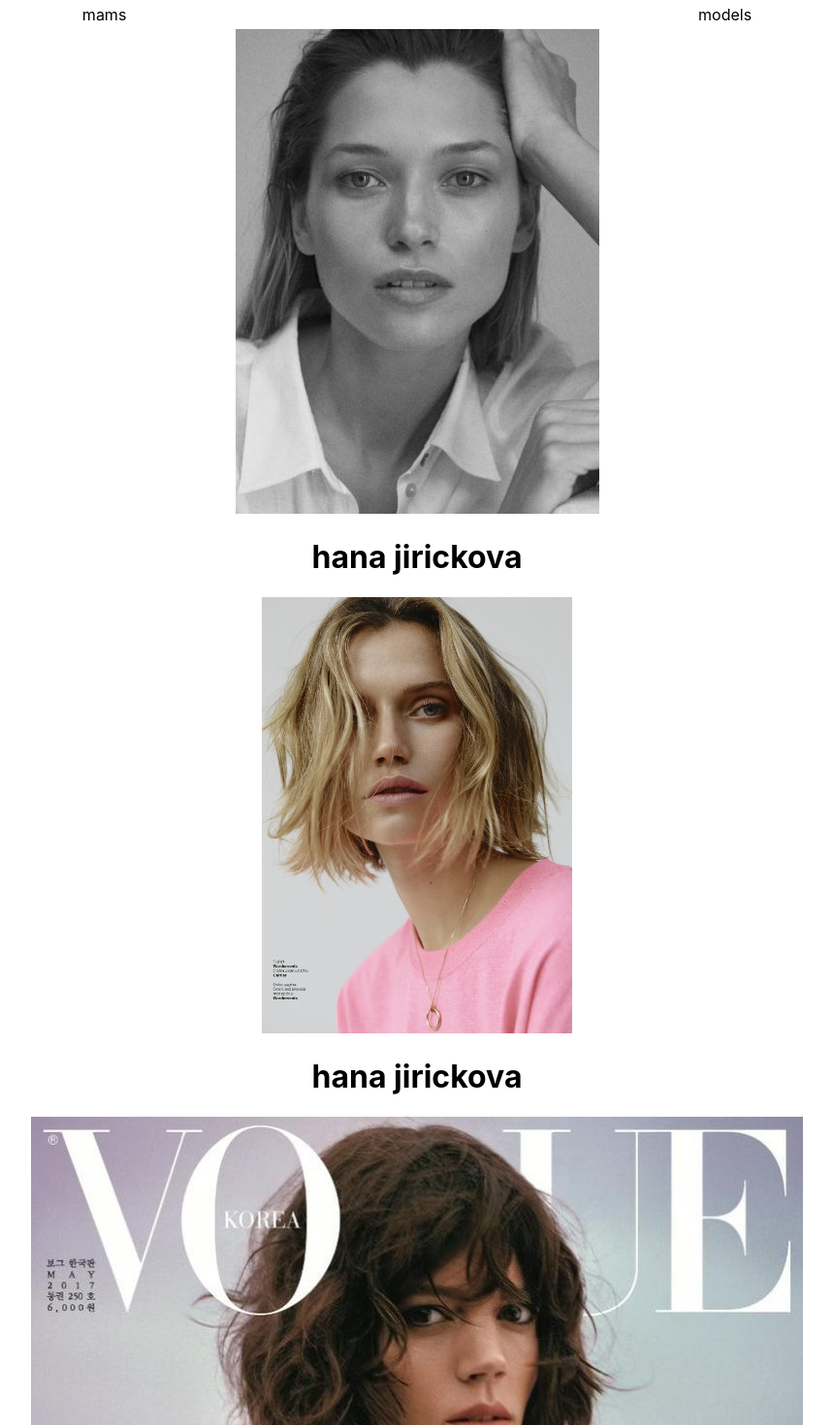
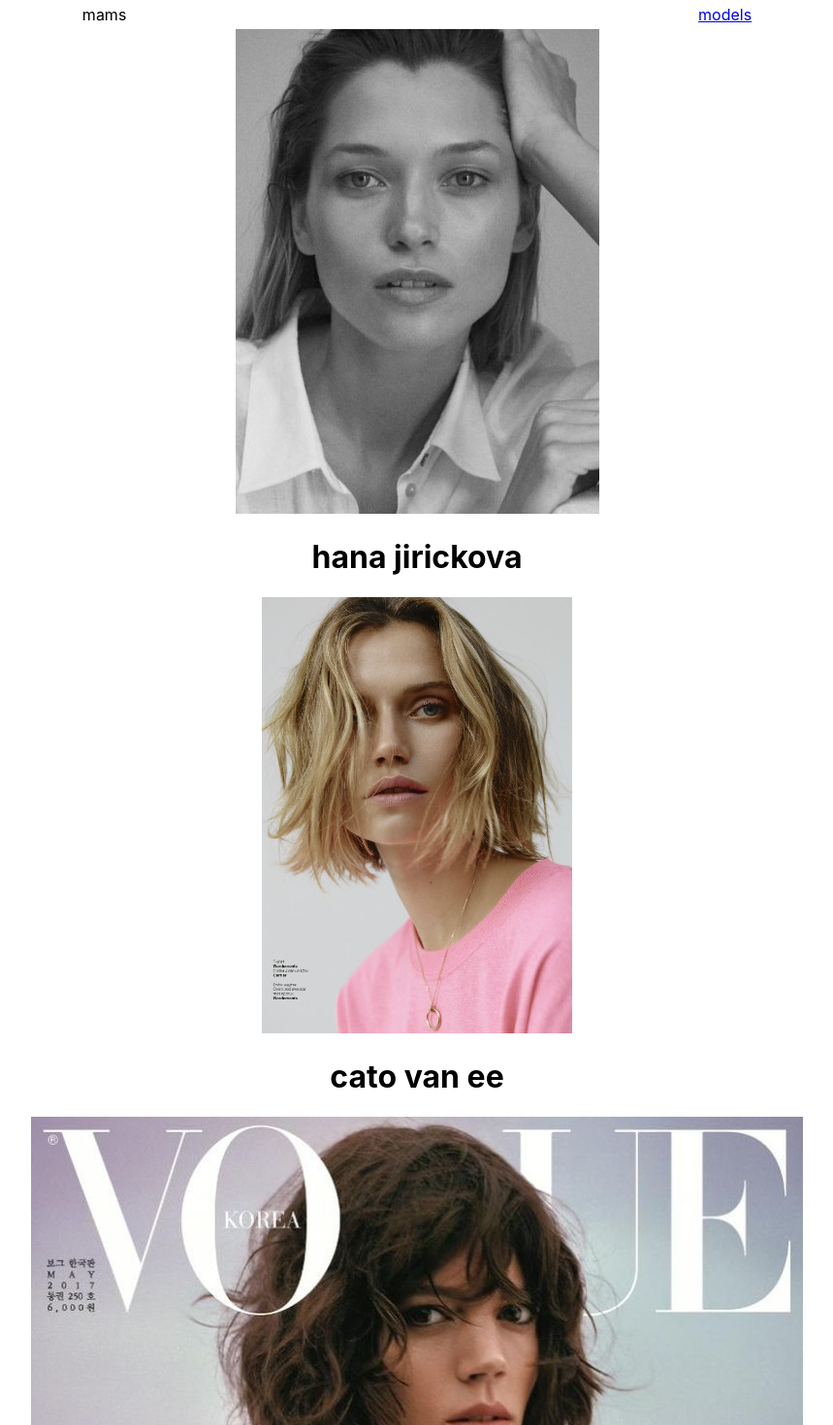
Before and after one commit to RicardVillalba/modelsManagementSystem, a React (Create React App) app: page /models in a window 1280 px wide. Shown: the top 1470 px of the page at 97% size, without its empty margins (210-1069 px from the left). Built offline with nearby package versions, Linux system fonts and the light colour scheme.

Commit message:
routes created with react router dom, model page created and id of each model found not rendering yet. model undefined

```diff
--- a/package.json
+++ b/package.json
@@ -8,6 +8,7 @@
     "@testing-library/user-event": "^12.8.3",
     "react": "^17.0.2",
     "react-dom": "^17.0.2",
+    "react-router-dom": "^5.3.0",
     "react-scripts": "4.0.3",
     "web-vitals": "^1.1.2"
   },
--- a/src/App.js
+++ b/src/App.js
@@ -1,11 +1,22 @@
 import "./App.css";
 import NavBar from "./components/navBar";
 import ModelsList from "./components/modelsList";
+import Model from "./components/model";
+import data from "./components/data";
+
+import { BrowserRouter as Router, Route } from "react-router-dom";
 function App() {
   return (
     <div className="App">
-      <NavBar />
-      <ModelsList />
+      <Router>
+        <NavBar />
+        <Route path="/models">
+          <ModelsList data={data} />
+        </Route>
+        <Route path="/model/:id">
+          <Model data={data} />
+        </Route>
+      </Router>
     </div>
   );
 }
--- a/src/components/data.js
+++ b/src/components/data.js
@@ -9,28 +9,28 @@ const data = {
     },
     {
       _id: 2,
-      name: "hana jirickova",
+      name: "cato van ee",
       sex: "woman",
       image: "images/catovanee.jpeg",
       age: 30,
     },
     {
       _id: 3,
-      name: "hana jirickova",
+      name: "freja beha",
       sex: "woman",
       image: "images/frejabeha.jpeg",
       age: 30,
     },
     {
       _id: 4,
-      name: "hana jirickova",
+      name: "taylor hill",
       sex: "woman",
       image: "images/taylorhill.jpeg",
       age: 30,
     },
     {
       _id: 5,
-      name: "hana jirickova",
+      name: "camille rowe",
       sex: "woman",
       image: "images/camillerowe.jpeg",
       age: 30,
--- a/src/components/model.js
+++ b/src/components/model.js
@@ -0,0 +1,26 @@
+import { useParams } from "react-router-dom";
+
+const Model = (props) => {
+  function GetId() {
+    const { id } = useParams();
+    return id;
+  }
+  const modelId = GetId();
+  console.log(modelId);
+  //////////////////////
+  const data = props.data;
+  //   console.log(data.models);
+  //   console.log(props.data.models);
+  const model = data.models.find((model) => model._id === modelId);
+  console.log(model);
+  return (
+    <div className="modelContainer">
+      {/* <img src={model.image} alt={model.name} />
+      <div className="modelInfo">
+        <p>{model.name}</p>
+      </div> */}
+    </div>
+  );
+};
+
+export default Model;
--- a/src/components/modelsList.js
+++ b/src/components/modelsList.js
@@ -1,10 +1,9 @@
-import data from "./data";
-
-const ModelsList = () => {
+const ModelsList = (props) => {
+  const data = props.data;
   return (
     <div className="modelsListContainer">
       {data.models.map((model) => (
-        <div key={model._id}>
+        <div key={model._id} model={model}>
           <a href={`/model/${model._id}`}>
             <img src={model.image} alt={model.name} />
           </a>
--- a/src/components/navBar.js
+++ b/src/components/navBar.js
@@ -1,10 +1,12 @@
 import "./styles/navBar.css";
-
+import { Link } from "react-router-dom";
 const NavBar = () => {
   return (
     <div className="navContainer">
       <p className="logo">mams</p>
-      <p className="modelsList">models</p>
+      <Link to="/models" className="modelsList">
+        models
+      </Link>
     </div>
   );
 };
```
Also changed, not shown: 1 other file (tests, documents, lock files or other folders).
